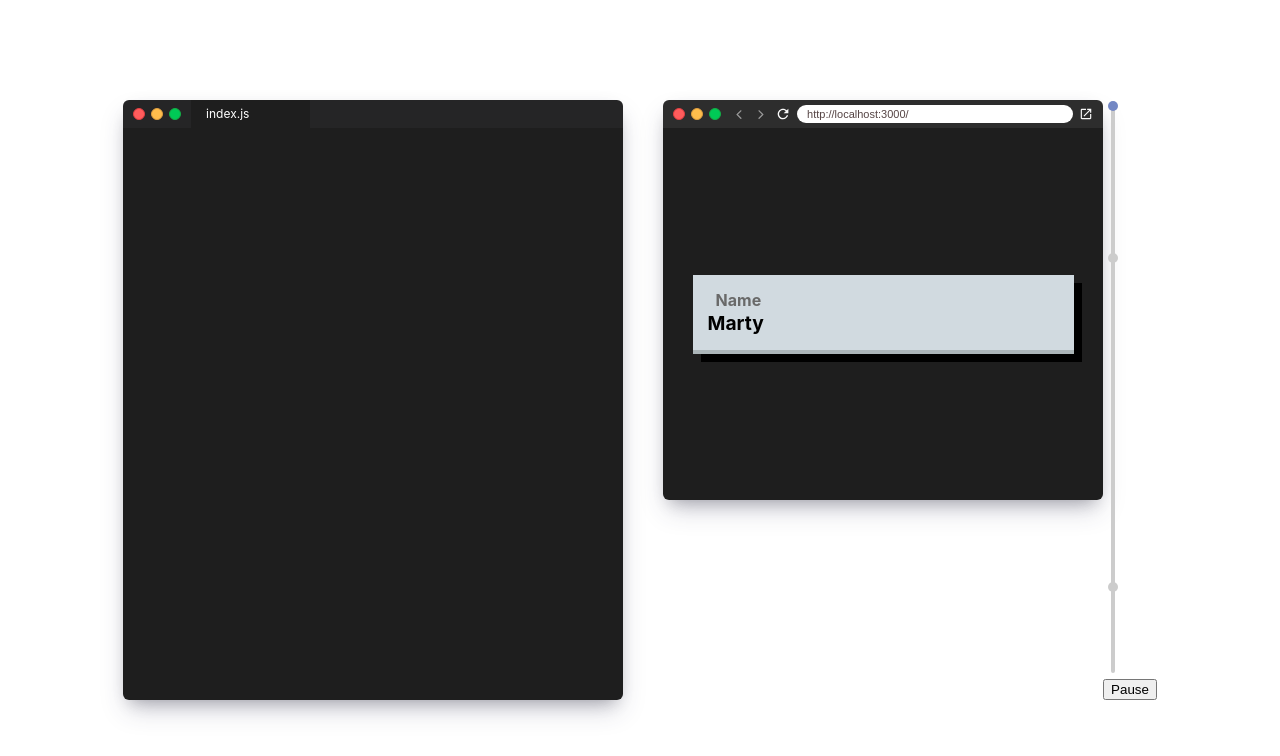
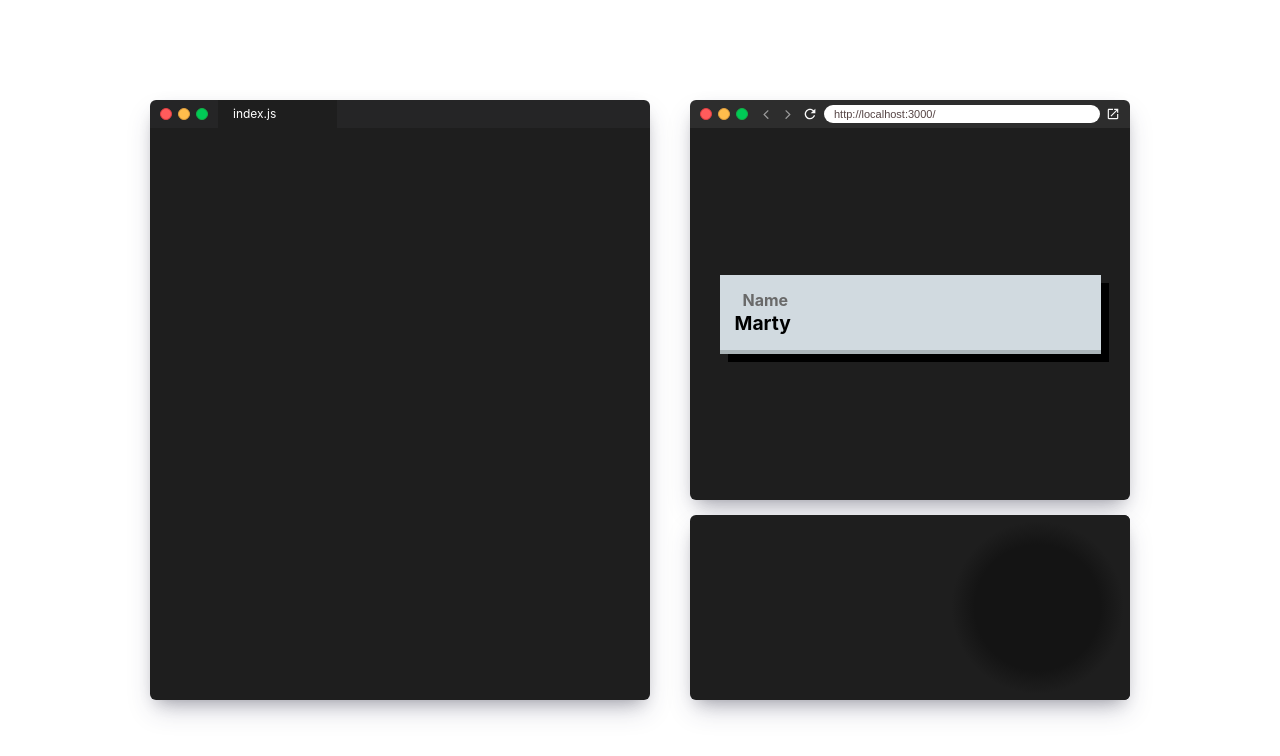
Before and after one commit to code-hike/hooks-talk-demo, a Next.js app: page / in a window 1280 px wide. Shown: the top 756 px of the page. Built offline with nearby package versions, Linux system fonts and the light colour scheme; a web font is replaced by a local one.

Commit message:
Add player skeleton

```diff
--- /dev/null
+++ b/player/player.js
@@ -0,0 +1,115 @@
+import React from "react";
+import { VideoPlayer } from "./video-player";
+
+export { Player };
+
+function Player({ videoId, onChange, style, steps }) {
+  return (
+    <div
+      style={{
+        borderRadius: "6px",
+        boxShadow:
+          "0 13px 27px -5px rgba(50,50,93,.25), 0 8px 16px -8px rgba(0,0,0,.3), 0 -6px 16px -6px rgba(0,0,0,.025)",
+        overflow: "hidden",
+        background: "rgb(30, 30, 30)",
+        position: "relative",
+        ...style,
+      }}
+    >
+      <div
+        style={{
+          position: "absolute",
+          // borderRadius: "50%",
+          overflow: "hidden",
+          height: 185,
+          width: 185,
+          right: 0,
+        }}
+      >
+        <div
+          style={{
+            position: "absolute",
+            left: 5,
+            right: 5,
+            top: 5,
+            bottom: 5,
+            borderRadius: "50%",
+            overflow: "hidden",
+            background: "rgb(20,20,20)",
+          }}
+        >
+          <VideoPlayer
+            // ref={playerRef}
+            steps={steps}
+            videoId={videoId}
+            style={{
+              transform: "translate(-71px, -275px)",
+            }}
+            // onChange={({ stepIndex, stepProgress }) =>
+            //   setState((s) => ({
+            //     ...s,
+            //     currentIndex: stepIndex,
+            //     stepProgress,
+            //   }))
+            // }
+          />
+        </div>
+        <div
+          style={{
+            position: "absolute",
+            height: "100%",
+            width: "100%",
+            backgroundImage: `radial-gradient(
+              transparent 30%,
+              rgb(20, 20, 20) 48%,
+              rgb(30, 30, 30) 66%
+            )`,
+          }}
+        ></div>
+      </div>
+    </div>
+  );
+}
+
+// <div style={{ margin: 10 }}>
+// <div
+//   style={{
+//     overflow: "hidden",
+//     position: "absolute",
+//     width: "100%",
+//     height: "100%",
+//   }}
+// >
+//   <VideoPlayer
+//     // ref={playerRef}
+//     steps={steps}
+//     videoId={videoId}
+//     style={{
+//       transform: "translate(-67px, -286px)",
+//       overflow: "hidden",
+//     }}
+//     // onChange={({ stepIndex, stepProgress }) =>
+//     //   setState((s) => ({
+//     //     ...s,
+//     //     currentIndex: stepIndex,
+//     //     stepProgress,
+//     //   }))
+//     // }
+//   />
+// </div>
+// </div>
+<div
+  style={{
+    position: "absolute",
+    top: -100,
+    left: -100,
+    bottom: -10,
+    right: -10,
+    background: "white",
+    //         backgroundImage: `radial-gradient(
+    //   transparent 30%,
+    //   rgb(30, 30, 30) 50%,
+    //   rgb(30, 30, 30)
+    // )`,
+  }}
+></div>;
--- a/src/video-player.js
+++ b/player/video-player.js
@@ -38,7 +38,7 @@ const VideoPlayer = React.forwardRef(
         player.seekTo(newTime, true);
       }
 
-      onChange(state.get());
+      onChange && onChange(state.get());
     }, 100);
 
     React.useImperativeHandle(parentRef, () => ({
--- a/src/demo.js
+++ b/src/demo.js
@@ -1,6 +1,6 @@
 import React from "react";
-import { Slider } from "./slider";
-import { VideoPlayer } from "./video-player";
+import { Slider } from "../player/slider";
+import { VideoPlayer } from "../player/video-player";
 import { MiniBrowser } from "./mini-browser/index.tsx";
 import Demo0 from "../guide/0.0.class";
 import Demo1 from "../guide/0.1.class";
@@ -10,6 +10,7 @@ import { MiniEditor } from "./mini-editor/mini-editor";
 import code0 from "!!raw-loader!../guide/0.0.class.js";
 import code1 from "!!raw-loader!../guide/0.1.class.js";
 import code2 from "!!raw-loader!../guide/0.2.class.js";
+import { Player } from "../player/player";
 
 export function Demo() {
   const [state, setState] = React.useState({
@@ -56,13 +57,15 @@ export function Demo() {
               </SmoothView>
             </div>
           </MiniBrowser>
-          <div
+          <div style={{ height: "15px" }} />
+          <Player videoId="dpw9EHDh2bM" style={{ height: 185 }} steps={steps} />
+          {/* <div
             style={{
               position: "relative",
-              borderRadius: "50%",
+              borderRadius: "8px",
               overflow: "hidden",
               height: 185,
-              width: 185,
+              width: 285,
               margin: "15px auto",
             }}
           >
@@ -82,9 +85,9 @@ export function Demo() {
                 }))
               }
             />
-          </div>
+          </div> */}
         </div>
-        <Slider
+        {/* <Slider
           inputSteps={steps}
           currentIndex={state.currentIndex}
           stepProgress={state.stepProgress}
@@ -100,7 +103,7 @@ export function Demo() {
             playerRef.current.pause();
             setState((s) => ({ ...s, isPlaying: false }));
           }}
-        />
+        /> */}
       </div>
     </div>
   );
```
Also changed, not shown: player/slider.js (renamed from src/slider.js), player/use-interval.js (renamed from src/use-interval.js).
